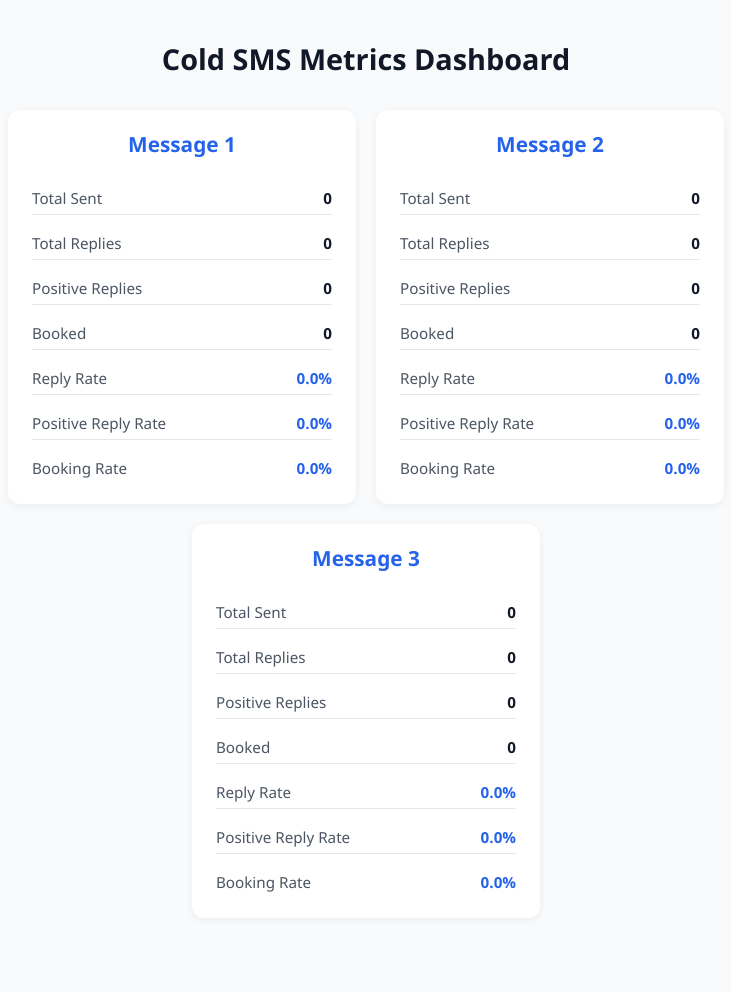
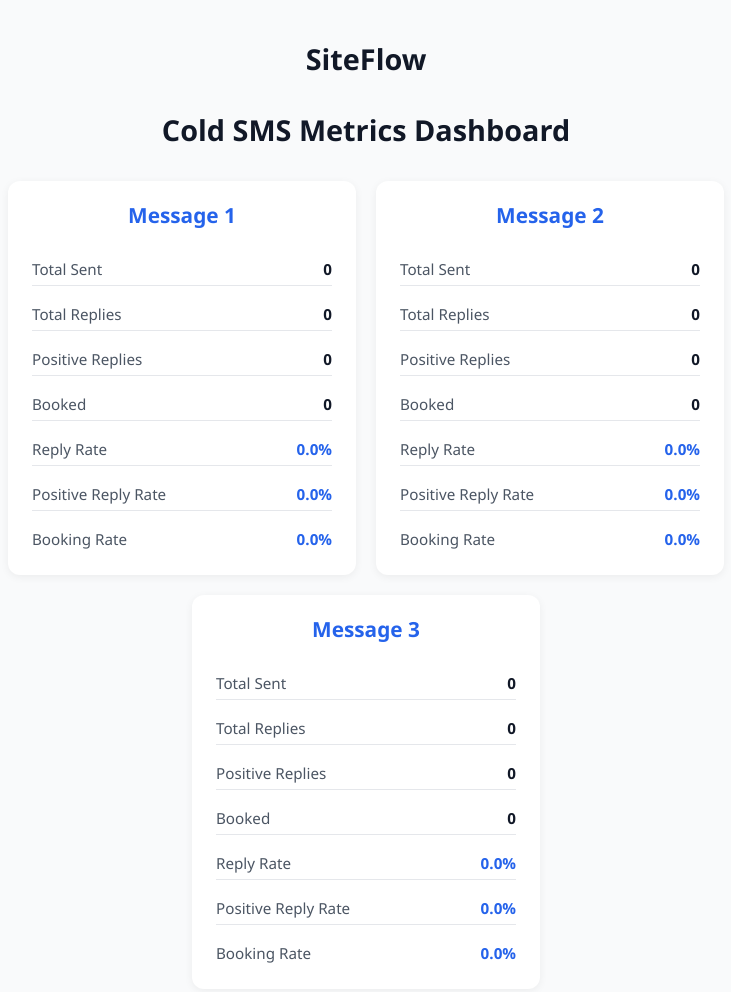
Before and after one commit to terrencechungong/JSON-FILES-FOR-FETCH, a plain HTML site: page index.html in a window 1280 px wide. Shown: the whole page, without its empty margins (274-1005 px from the left). Before the commit the page ends 938 px from the top, so only its background shows below. Drawn offline with Linux system fonts and the light colour scheme.

Commit message:
Update index.html

```diff
--- a/index.html
+++ b/index.html
@@ -86,7 +86,7 @@
   </style>
 </head>
 <body>
-
+  <h1>SiteFlow</h1>
   <h1>Cold SMS Metrics Dashboard</h1>
   <div class="container" id="metricsContainer"></div>
 
```
